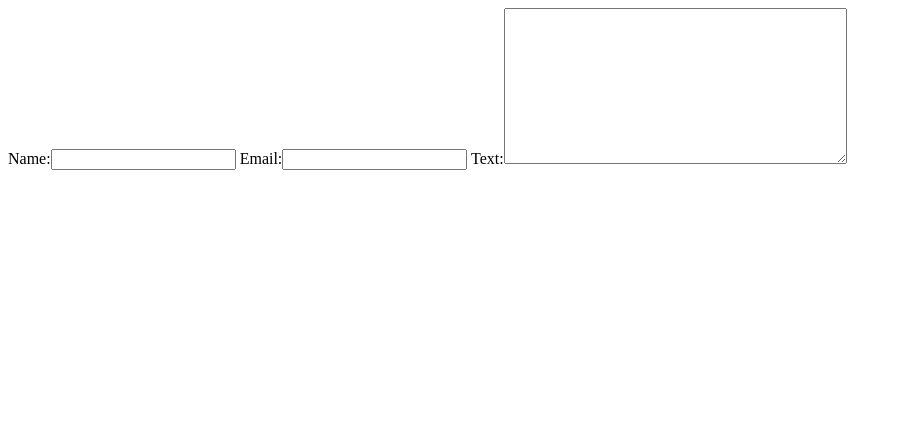
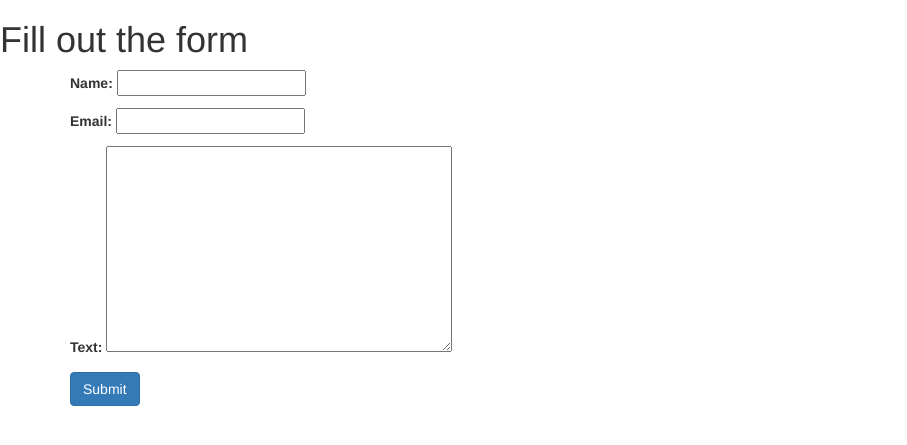
Before and after one commit to izzie1349/back-end, a Django app: page /formpage/ in a window 1280 px wide. Shown: the top 445 px of the page, without its empty margins (0-907 px from the left). Run offline with Django 3.2, Linux system fonts and the light colour scheme; some libraries are stand-ins or nearby versions.

Commit message:
django: forms: add bootsrap and minimal styling

```diff
--- a/basicforms/templates/basicapp/form_page.html
+++ b/basicforms/templates/basicapp/form_page.html
@@ -3,11 +3,18 @@
   <head>
     <meta charset="utf-8">
     <title>FORMS</title>
+    <link rel="stylesheet" href="https://maxcdn.bootstrapcdn.com/bootstrap/3.3.7/css/bootstrap.min.css" integrity="sha384-BVYiiSIFeK1dGmJRAkycuHAHRg32OmUcww7on3RYdg4Va+PmSTsz/K68vbdEjh4u" crossorigin="anonymous">
+
   </head>
   <body>
+    <h1>Fill out the form</h1>
     <div class="container">
-      {{form}}
-
+      <form method="POST">
+        {% csrf_token %}
+        <!-- as_p adds line break -->
+        {{form.as_p}}
+        <input type="submit" class="btn btn-primary" value="Submit">
+      </form>
     </div>
 
   </body>
```
Also changed, not shown: basicforms/templates/basicapp/index.html (+7 -3 lines).
